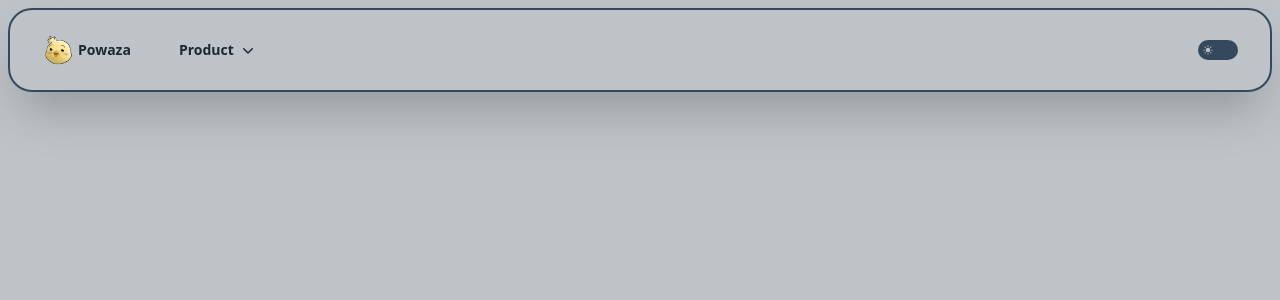
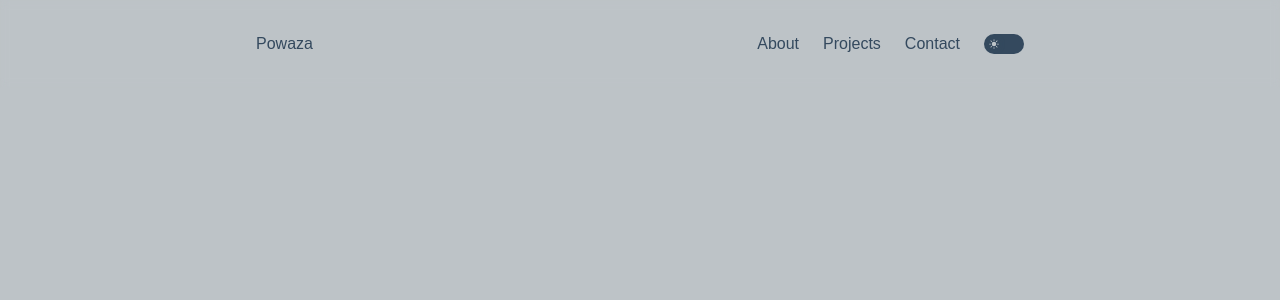
Before and after one commit to MalikAza/powaza_front, a React (Vite) app: page / in a window 1280 px wide. Shown: the top 300 px of the page. Built offline with nearby package versions, Linux system fonts and the light colour scheme.

Commit message:
fix: nav & theme switch

```diff
--- a/index.html
+++ b/index.html
@@ -5,7 +5,7 @@
     <meta name="viewport" content="width=device-width, initial-scale=1.0" />
     <title>Powaza</title>
   </head>
-  <body class="dark:bg-wet-asphalt bg-silver theme-transition">
+  <body class="dark:bg-dark-asphalt bg-silver theme-transition">
     <div id="root" ></div>
     <script type="module" src="/src/main.tsx"></script>
   </body>
--- a/src/components/nav.tsx
+++ b/src/components/nav.tsx
@@ -1,34 +1,28 @@
 import { Fragment, useEffect, useState } from 'react'
-import { Dialog, Disclosure, Popover, Transition } from '@headlessui/react'
-import {
-  ArrowPathIcon,
-  Bars3Icon,
-  ChartPieIcon,
-  CursorArrowRaysIcon,
-  FingerPrintIcon,
-  SquaresPlusIcon,
-  XMarkIcon,
-} from '@heroicons/react/24/outline'
-import { ChevronDownIcon, PhoneIcon, PlayCircleIcon } from '@heroicons/react/20/solid'
+import { Dialog, Transition } from '@headlessui/react'
+import { Bars3Icon, XMarkIcon } from '@heroicons/react/24/outline'
 import DarkThemeSwitch from './darkThemeSwitch'
+import { Link } from '../types/links'
 
-const products = [
-  { name: 'Analytics', description: 'Get a better understanding of your traffic', href: '#', icon: ChartPieIcon },
-  { name: 'Engagement', description: 'Speak directly to your customers', href: '#', icon: CursorArrowRaysIcon },
-  { name: 'Security', description: 'Your customers’ data will be safe and secure', href: '#', icon: FingerPrintIcon },
-  { name: 'Integrations', description: 'Connect with third-party tools', href: '#', icon: SquaresPlusIcon },
-  { name: 'Automations', description: 'Build strategic funnels that will convert', href: '#', icon: ArrowPathIcon },
-]
-const callsToAction = [
-  { name: 'Watch demo', href: '#', icon: PlayCircleIcon },
-  { name: 'Contact sales', href: '#', icon: PhoneIcon },
+const links: Link[] = [
+  {
+    title: 'About',
+    ref: '#about',
+    icon: ''
+  },
+  {
+    title: 'Projects',
+    ref: '#projects',
+    icon: ''
+  },
+  {
+    title: 'Contact',
+    ref: '#contact',
+    icon: ''
+  },
 ]
 
-function classNames(...classes: Array<string>) {
-  return classes.filter(Boolean).join(' ')
-}
-
-export default function Example() {
+export default function Nav() {
   const [mobileMenuOpen, setMobileMenuOpen] = useState(false)
   const [isDarkTheme, setDarkTheme] = useState(false)
 
@@ -45,13 +39,14 @@ export default function Example() {
   }, [isDarkTheme])
 
   return (
-    <header className="bg-silver border-b-4 border-wet-asphalt lg:border-2 dark:bg-dark-asphalt dark:border-light-asphalt fixed w-full lg:top-2 lg:rounded-3xl lg:w-98/100 lg:left-2 shadow-2xl theme-transition">
-      <nav className="mx-auto flex max-w-7xl items-center justify-between p-6 lg:px-8 theme-transition" aria-label="Global">
+    <header
+      className="backdrop-blur-sm fixed font-ubuntu w-full top-0 transition-colors duration-500">
+      <nav className='mx-auto max-w-7xl lg:w-3/5'>
+        <div className="mx-auto flex max-w-7xl items-center justify-between p-6 lg:px-0 theme-transition" aria-label="Global">
           <div className="flex-1 justify-between lg:flex-none mr-12">
             <a href="/" className="-m-1.5 p-1.5 flex items-center gap-x-1">
               <span className="sr-only">Powaza</span>
-            <img className="h-8 w-auto" src="/powi.png" alt="Powi Logo" />
-            <span className='text-sm font-semibold leading-6 text-dark-asphalt dark:text-silver'>Powaza</span>
+              <span className='leading-6 text-wet-asphalt dark:text-silver'>Powaza</span>
             </a>
           </div>
           <div className="flex lg:hidden">
@@ -61,94 +56,61 @@ export default function Example() {
               onClick={() => setMobileMenuOpen(true)}
             >
               <span className="sr-only">Open main menu</span>
-            <Bars3Icon className="h-6 w-6 text-dark-asphalt dark:text-silver" aria-hidden="true" />
+              <Bars3Icon className="h-6 w-6 text-wet-asphalt dark:text-silver" aria-hidden="true" />
             </button>
           </div>
-        <Popover.Group className="hidden lg:flex lg:gap-x-12">
-          <Popover className="relative">
-            <Popover.Button className="flex items-center gap-x-1 text-sm font-semibold leading-6 text-dark-asphalt dark:text-silver">
-              Product
-              <ChevronDownIcon className="h-5 w-5 flex-none text-dark-asphalt dark:text-silver" aria-hidden="true" />
-            </Popover.Button>
-
-            <Transition
-              as={Fragment}
-              enter="transition ease-out duration-200"
-              enterFrom="opacity-0 translate-y-1"
-              enterTo="opacity-100 translate-y-0"
-              leave="transition ease-in duration-150"
-              leaveFrom="opacity-100 translate-y-0"
-              leaveTo="opacity-0 translate-y-1"
-            >
-              <Popover.Panel className="absolute -left-8 top-full z-10 mt-3 w-screen max-w-md overflow-hidden rounded-3xl bg-white shadow-lg ring-1 ring-gray-900/5">
-                <div className="p-4">
-                  {products.map((item) => (
-                    <div
-                      key={item.name}
-                      className="group relative flex items-center gap-x-6 rounded-lg p-4 text-sm leading-6 hover:bg-gray-50"
-                    >
-                      <div className="flex h-11 w-11 flex-none items-center justify-center rounded-lg bg-gray-50 group-hover:bg-white">
-                        <item.icon className="h-6 w-6 text-gray-600 group-hover:text-indigo-600" aria-hidden="true" />
-                      </div>
-                      <div className="flex-auto">
-                        <a href={item.href} className="block font-semibold text-gray-900">
-                          {item.name}
-                          <span className="absolute inset-0" />
+          <div className="hidden lg:flex lg:flex-1 lg:justify-end lg:gap-6 lg:items-center">
+            <ul className='flex flex-row gap-6 font-ubuntu'>
+              {
+                links.map((link) => (
+                  <li key={link.title}>
+                    <a href={link.ref}
+                      className='-mx-3 block rounded-lg px-3 py-2 text-wet-asphalt
+                      hover:bg-dark-silver dark:text-silver dark:hover:bg-wet-asphalt'>
+                      {link.title}
                     </a>
-                        <p className="mt-1 text-gray-600">{item.description}</p>
+                  </li>
+                ))
+              }
+            </ul>
+            <DarkThemeSwitch isSelected={isDarkTheme} setSelected={setDarkTheme} />
           </div>
         </div>
-                  ))}
-                </div>
-                <div className="grid grid-cols-2 divide-x divide-gray-900/5 bg-gray-50">
-                  {callsToAction.map((item) => (
-                    <a
-                      key={item.name}
-                      href={item.href}
-                      className="flex items-center justify-center gap-x-2.5 p-3 text-sm font-semibold leading-6 text-gray-900 hover:bg-gray-100"
+      </nav>
+      <Transition
+        show={mobileMenuOpen}
+        as={Fragment}
       >
-                      <item.icon className="h-5 w-5 flex-none text-gray-400" aria-hidden="true" />
-                      {item.name}
-                    </a>
-                  ))}
-                </div>
-              </Popover.Panel>
-            </Transition>
-          </Popover>
-
-          {/* <a href="#" className="text-sm font-semibold leading-6 text-gray-900">
-            Features
-          </a>
-          <a href="#" className="text-sm font-semibold leading-6 text-gray-900">
-            Marketplace
-          </a>
-          <a href="#" className="text-sm font-semibold leading-6 text-gray-900">
-            Company
-          </a> */}
-        </Popover.Group>
-        <div className="hidden lg:flex lg:flex-1 lg:justify-end">
-          <DarkThemeSwitch isSelected={isDarkTheme} setSelected={setDarkTheme} />
-          {/* <a href="#" className="text-sm font-semibold leading-6 text-gray-900">
-            Log in <span aria-hidden="true">&rarr;</span>
-          </a> */}
-        </div>
-      </nav>
-      <Dialog as="div" className="lg:hidden" open={mobileMenuOpen} onClose={setMobileMenuOpen}>
+        <Dialog as="div" className="lg:hidden" onClose={() => {setMobileMenuOpen(false)}}>
+            <Transition.Child
+              as={Fragment}
+              enter='transition ease-in-out duration-300 transform'
+              enterFrom='translate-x-full'
+              enterTo='translate-x-0'
+              leave='transition ease-in-out duration-300 transform'
+              leaveFrom='translate-x-0'
+              leaveTo='translate-x-full'
+            >
               <div className="fixed inset-0 z-10" />
-        <Dialog.Panel className="fixed inset-y-0 right-0 z-10 w-full overflow-y-auto bg-silver dark:bg-dark-asphalt px-6 py-6 sm:max-w-sm sm:ring-1 sm:ring-gray-900/10 theme-transition">
+            </Transition.Child>
+            <Transition.Child
+              as={Fragment}
+              enter='transition ease-in-out duration-300 transform'
+              enterFrom='translate-x-full'
+              enterTo='translate-x-0'
+              leave='transition ease-in-out duration-300 transform'
+              leaveFrom='translate-x-0'
+              leaveTo='translate-x-full'
+            >
+              <Dialog.Panel className="fixed inset-y-0 right-0 z-10 w-full overflow-y-auto bg-silver dark:bg-dark-asphalt px-6 py-6 sm:max-w-sm sm:ring-1 sm:ring-gray-900/10 transition-color duration-500">
                 <div className="flex items-center justify-between">
                   <a href="#" className="-m-1.5 p-1.5 flex items-center gap-x-1">
                     <span className="sr-only">Powaza</span>
-              <img
-                className="h-8 w-auto"
-                src="/powi.png"
-                alt="Powi Logo"
-              />
-              <span className='text-sm font-semibold leading-6 text-dark-asphalt dark:text-silver'>Powaza</span>
+                    <span className='text-sm font-semibold leading-6 text-wet-asphalt dark:text-silver'>Powaza</span>
                   </a>
                   <button
                     type="button"
-              className="-m-2.5 rounded-md p-2.5 text-dark-asphalt dark:text-silver"
+                    className="-m-2.5 rounded-md p-2.5 text-wet-asphalt dark:text-silver"
                     onClick={() => setMobileMenuOpen(false)}
                   >
                     <span className="sr-only">Close menu</span>
@@ -158,63 +120,25 @@ export default function Example() {
                 <div className="mt-6 flow-root">
                   <div className="-my-6 divide-y divide-dark-silver dark:divide-wet-asphalt">
                     <div className="space-y-2 py-6">
-                <Disclosure as="div" className="-mx-3">
-                  {({ open }) => (
-                    <>
-                      <Disclosure.Button className="flex w-full items-center justify-between rounded-lg py-2 pl-3 pr-3.5 text-base font-semibold leading-7 text-dark-asphalt dark:text-silver hover:bg-dark-silver dark:hover:bg-wet-asphalt">
-                        Product
-                        <ChevronDownIcon
-                          className={classNames(open ? 'rotate-180' : '', 'h-5 w-5 flex-none')}
-                          aria-hidden="true"
-                        />
-                      </Disclosure.Button>
-                      <Disclosure.Panel className="mt-2 space-y-2">
-                        {[...products, ...callsToAction].map((item) => (
-                          <Disclosure.Button
-                            key={item.name}
-                            as="a"
-                            href={item.href}
-                            className="block rounded-lg py-2 pl-6 pr-3 text-sm font-semibold leading-7 text-dark-asphalt dark:text-silver hover:bg-dark-silver dark:hover:bg-wet-asphalt"
-                          >
-                            {item.name}
-                          </Disclosure.Button>
-                        ))}
-                      </Disclosure.Panel>
-                    </>
-                  )}
-                </Disclosure>
-                {/* <a
-                  href="#"
-                  className="-mx-3 block rounded-lg px-3 py-2 text-base font-semibold leading-7 text-gray-900 hover:bg-gray-50"
-                >
-                  Features
+                      {
+                        links.map((link) => (
+                          <a key={link.title} href={link.ref}
+                            className='-mx-3 block rounded-lg px-3 py-2 text-base font-ubuntu leading-7 text-wet-asphalt
+                              hover:bg-light-asphalt dark:text-silver dark:hover:bg-wet-asphalt'>
+                            {link.title}
                           </a>
-                <a
-                  href="#"
-                  className="-mx-3 block rounded-lg px-3 py-2 text-base font-semibold leading-7 text-gray-900 hover:bg-gray-50"
-                >
-                  Marketplace
-                </a>
-                <a
-                  href="#"
-                  className="-mx-3 block rounded-lg px-3 py-2 text-base font-semibold leading-7 text-gray-900 hover:bg-gray-50"
-                >
-                  Company
-                </a> */}
+                        ))
+                      }
                     </div>
                     <div className="py-6">
                       <DarkThemeSwitch isSelected={isDarkTheme} setSelected={setDarkTheme} />
-                <a
-                  href="#"
-                  className="-mx-3 block rounded-lg px-3 py-2.5 text-base font-semibold leading-7 text-dark-asphalt dark:text-silver hover:bg-dark-silver dark:hover:bg-wet-asphalt"
-                >
-                  Log in
-                </a>
                     </div>
                   </div>
                 </div>
               </Dialog.Panel>
+            </Transition.Child>
         </Dialog>
+      </Transition>
     </header>
   )
 }
--- /dev/null
+++ b/src/components/pageContainer.tsx
@@ -0,0 +1,13 @@
+type Props = {
+  children: JSX.Element
+}
+
+function PageContainer({children}: Props) {
+  return (
+    <div className="pt-24 mx-auto lg:w-3/5 text-wet-asphalt dark:text-silver px-6 lg:px-0 font-ubuntu">
+      {children}
+    </div>
+  )
+}
+
+export default PageContainer
--- a/src/index.css
+++ b/src/index.css
@@ -2,6 +2,8 @@
 @tailwind components;
 @tailwind utilities;
 
+@import url('https://fonts.googleapis.com/css2?family=Ubuntu:ital,wght@0,300;0,400;0,500;0,700;1,300;1,400;1,500;1,700&display=swap');
+
 body {
   margin: 0;
 }
--- a/src/routes/home.tsx
+++ b/src/routes/home.tsx
@@ -1,9 +1,12 @@
+import PageContainer from "../components/pageContainer"
+
 function Home() {
 
   return (
-    <main>
-
-    </main>
+    <PageContainer>
+      <main>
+      </main>
+    </PageContainer>
   )
 }
 
--- /dev/null
+++ b/src/types/links.ts
@@ -0,0 +1,7 @@
+type Link = {
+  title: string,
+  ref: string,
+  icon: string
+}
+
+export type { Link }
--- a/tailwind.config.js
+++ b/tailwind.config.js
@@ -12,8 +12,8 @@ export default {
         'dark-silver': '#989c9f', // rgb(152, 156, 159)
         'turquoize': '#1ABC9C' // rgb(26, 188, 156)
       },
-      width: {
-        '98/100': 'calc(100% - 1rem)'
+      fontFamily: {
+        ubuntu: ['Ubuntu', 'sans-serif']
       }
     },
   },
```
Also changed, not shown: public/powi.png (deleted), src/tailwind.css. Lines whose indentation alone changed are shown as unchanged.
